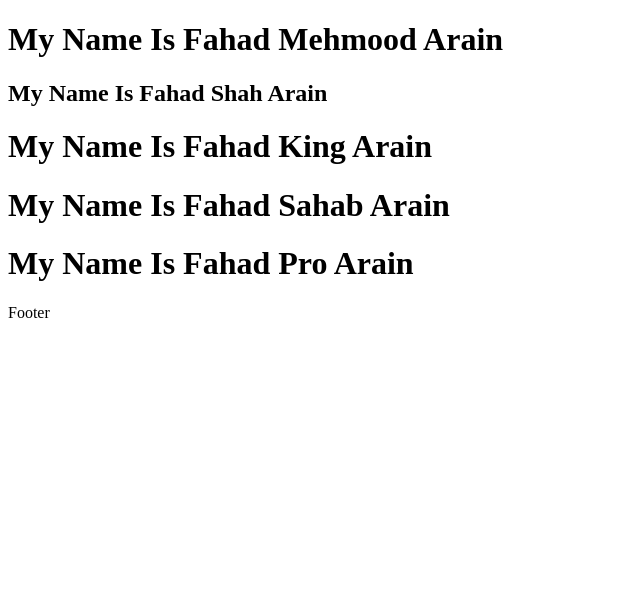
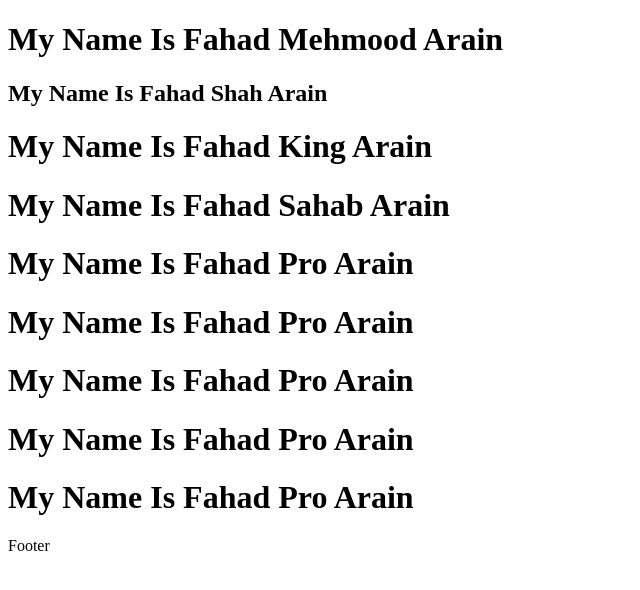
Before and after one commit to rafay2950/start, a plain HTML site: page index.html in a window 1280 px wide. Shown: the whole page, without its empty margins (0-640 px from the left). Drawn offline with Linux system fonts and the light colour scheme.

Commit message:
Update index.html

```diff
--- a/index.html
+++ b/index.html
@@ -12,6 +12,10 @@
         <h1>My Name Is Fahad King Arain</h1>
         <h1>My Name Is Fahad Sahab Arain</h1>
         <h1>My Name Is Fahad Pro Arain</h1>
+        <h1>My Name Is Fahad Pro Arain</h1>
+        <h1>My Name Is Fahad Pro Arain</h1>
+        <h1>My Name Is Fahad Pro Arain</h1>
+        <h1>My Name Is Fahad Pro Arain</h1>
     </Header>
     <footer>
         Footer
```
